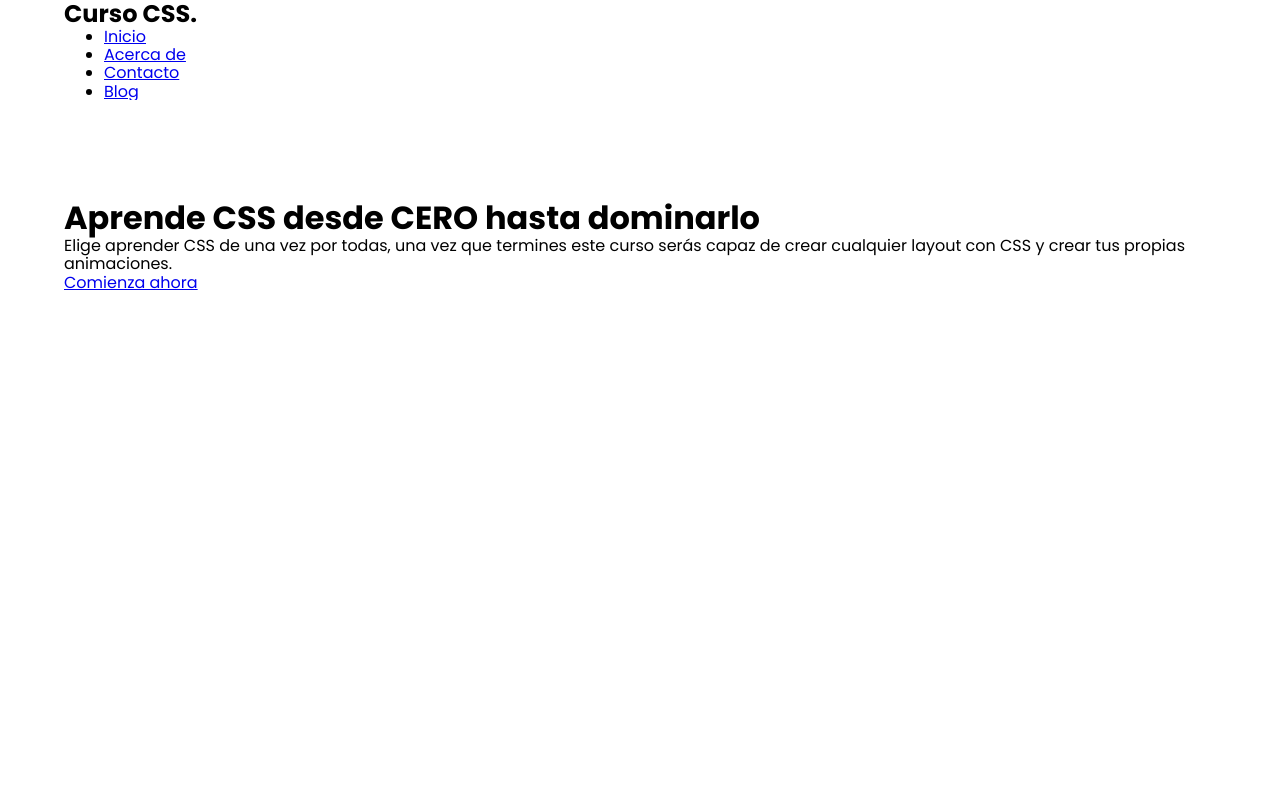
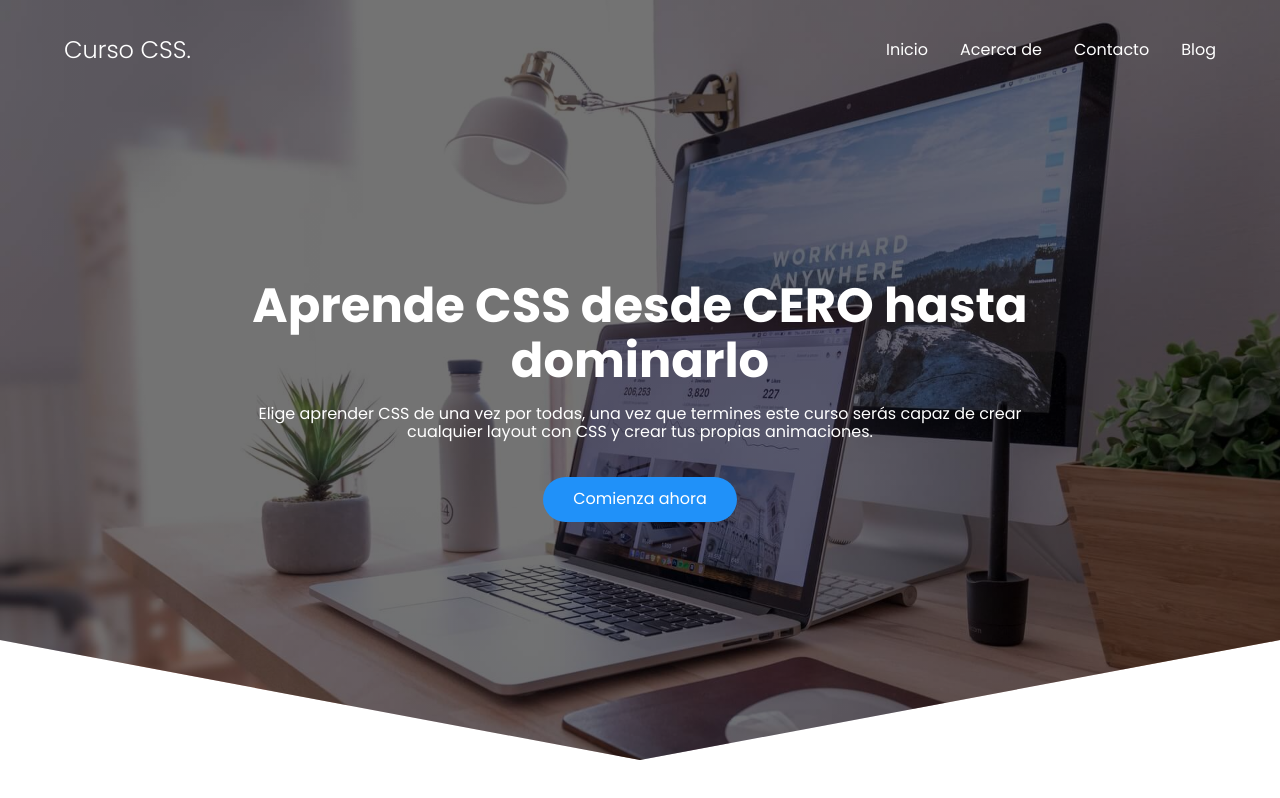
Before and after one commit to juanmpaz/master-css, a plain HTML site: page index.html in a window 1280 px wide. Drawn offline with Linux system fonts and the light colour scheme.

Commit message:
nav y section modificado

```diff
--- a/css/styles.css
+++ b/css/styles.css
@@ -21,7 +21,81 @@ body{
     position: relative;
     display: grid;
     grid-template-rows: 100px 1fr;
+    color: #fff;
 }
+.hero::before{
+    content: "";
+    position: absolute;
+    top: 0;
+    left: 0;
+    width: 100%;
+    height: 100%;
+    background-image: linear-gradient(180deg, #0000008c 0%, #0000008c 100%), url(../images/computer.jpg);
+    background-size: cover;
+    clip-path: polygon(0 0, 100% 0, 100% 80%, 50% 95%, 0 80%);
+    z-index: -1;
+}
+
+/* Nav */
 .nav{
     --padding-container: 0;
+    height: 100%;
+    display: flex;
+    align-items: center;
 }
+.nav__title{
+    font-weight: 300;
+}
+.nav__link{
+    margin-left: auto;
+    padding: 0;
+    display: grid;
+    grid-auto-flow: column;
+    grid-auto-columns: max-content;
+    gap: 2em;
+}
+.nav__items{
+    list-style: none;
+}
+.nav__links{
+color: #fff;
+text-decoration: none;
+}
+.nav__menu{
+    margin-left: auto;
+    cursor: pointer;
+    display: none;
+}
+.nav__img{
+    display: block;
+    width: 30px;
+}
+.nav__close{
+    display: var(--show, none);
+}
+/* Hero container */
+.hero__container{
+    max-width: 800px;
+    --padding-container: 0;
+    display: grid;
+    grid-auto-rows: max-content;
+    align-content: center;
+    gap: 1em;
+    padding-bottom: 100px;
+    text-align: center;
+}
+.hero__title{
+    font-size: 3rem;
+}
+.hero__paragraph{
+    margin-bottom: 20px;
+}
+.cta{
+    display: inline-block;
+    background-color: #2091f9;
+    justify-self: center;
+    color: #fff;
+    text-decoration: none;
+    padding: 13px 30px;
+    border-radius: 32px;
+}
--- a/index.html
+++ b/index.html
@@ -13,7 +13,7 @@
    <header class="hero">
     <nav class="nav container">
         <div class="nav__logo">
-            <h2 class="nav__tittle">Curso CSS.</h2>
+            <h2 class="nav__title">Curso CSS.</h2>
         </div>
         <ul class="nav__link nav__link--menu">
             <li class="nav__items">
@@ -35,7 +35,7 @@
         </div>
     </nav>
     <section class="hero__container container">
-        <h1 class="hero__tittle">Aprende CSS desde CERO hasta dominarlo</h1>
+        <h1 class="hero__title">Aprende CSS desde CERO hasta dominarlo</h1>
         <p class="hero__paragraph">Elige aprender CSS de una vez por todas, una vez que termines este curso serás capaz de crear cualquier layout con CSS y crear tus propias animaciones.</p>
         <a href="#" class="cta">Comienza ahora</a>
     </section>
```
